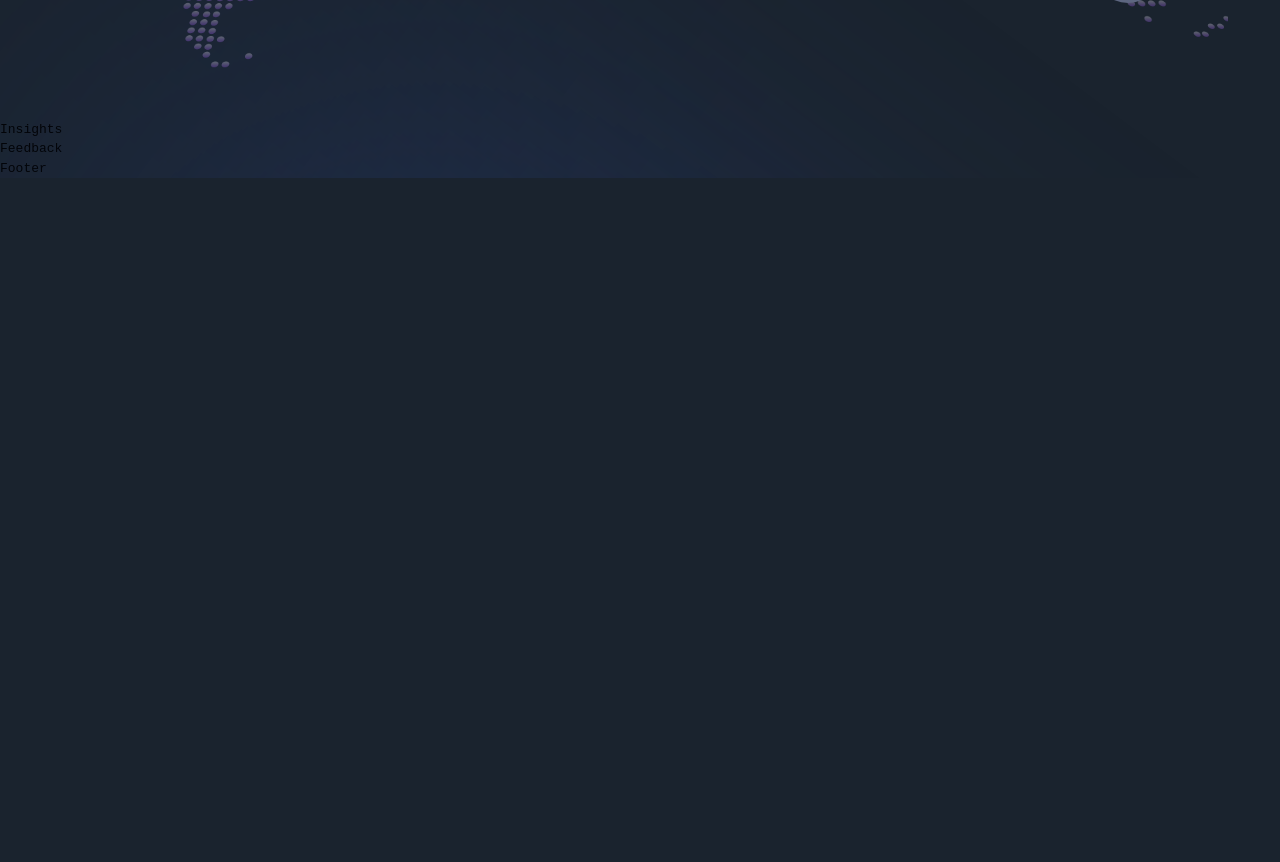
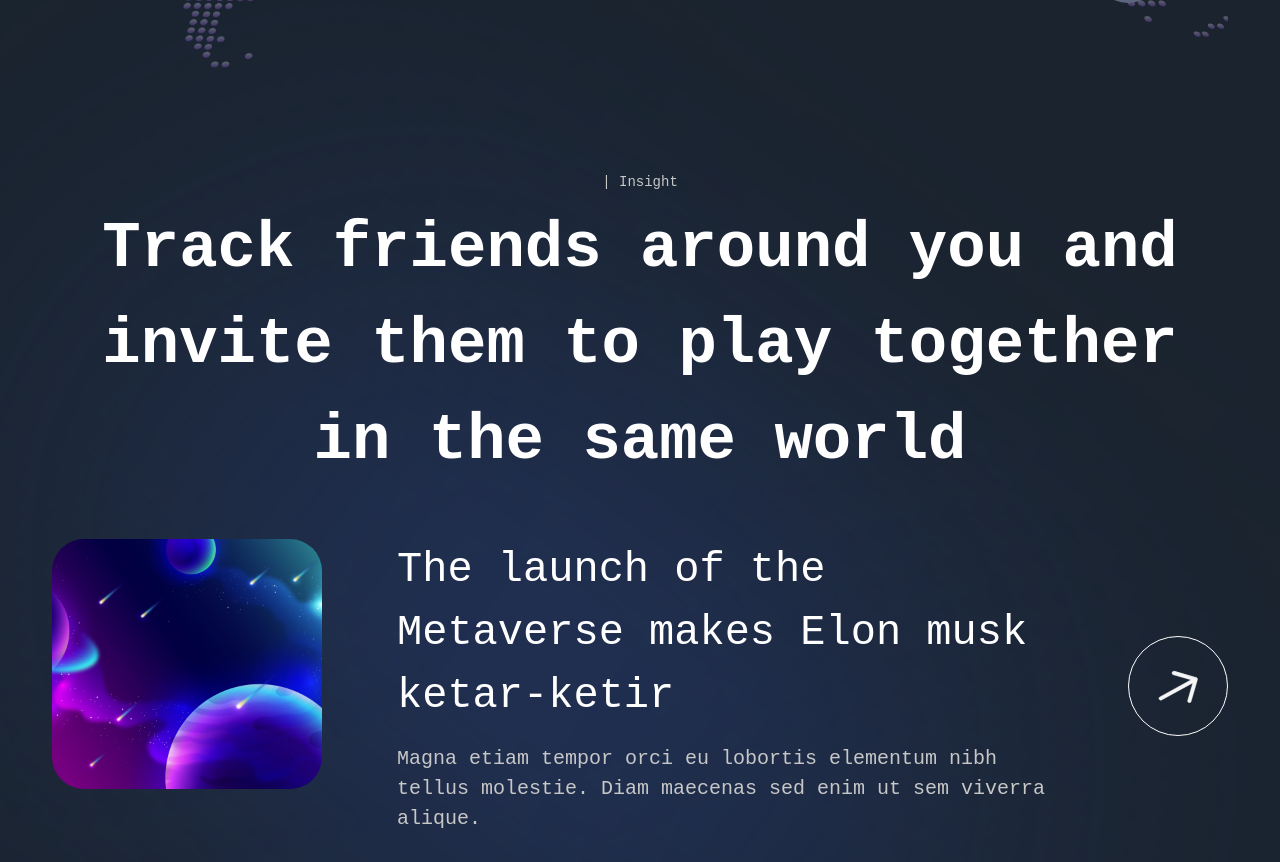
Before and after one commit to chibokaxavier/metaverse, a Next.js app: page / in a window 1280 px wide. Shown: the part 5080-5942 px from the top of the page. Before the commit the page ends 5258 px from the top, so only its background shows below. Built offline with nearby package versions, Linux system fonts and the light colour scheme.

Commit message:
insights section complete

```diff
--- /dev/null
+++ b/components/InsightCard.tsx
@@ -0,0 +1,55 @@
+" use client";
+import styles from "@/styles";
+import React, { useState } from "react";
+import {
+  fadeIn,
+  staggerContainer,
+  textVariant,
+  planetVariants,
+} from "@/utils/motion";
+import { motion, useScroll } from "framer-motion";
+import { TypingText, TitleText, StartSteps } from "@/components";
+import { newFeatures, startingFeatures } from "@/constants";
+import { NewFeature } from "@/components";
+
+interface CardProps {
+  imgUrl: string;
+  index: number;
+  title: string;
+  subtitle: string;
+}
+
+const InsightCard = ({ index, imgUrl, title, subtitle }: CardProps) => {
+  return (
+    <motion.div
+      variants={fadeIn("up", "spring", index * 0.5, 1)}
+      //@ts-ignore
+      className="flex md:flex-row flex-col gap-4"
+    >
+      <img
+        src={imgUrl}
+        alt={title}
+        className="md:w-[270px] w-full h-[250px] rounded-[32px] object-cover"
+      />
+      <div className="w-full flex justify-between items-center">
+        <div className="flex-1 md:ml-[62px] flex flex-col max-w-[650px]">
+          <h4 className="font-normal lg:text-[42px] text-[26px] text-white">
+            {title}
+          </h4>
+          <p className="mt-[16px] font-normal lg:text-[20px] text-[14px] text-secondary-white">
+            {subtitle}
+          </p>
+        </div>
+        <div className="lg:flex hidden items-center justify-center  w-[100px] h-[100px] rounded-full bg-transparent border-[1px] border-white">
+          <img
+            src="arrow.svg"
+            alt="arrow"
+            className=" size-[40px] object-contain"
+          />
+        </div>
+      </div>
+    </motion.div>
+  );
+};
+
+export default InsightCard;
--- a/components/Insights.tsx
+++ b/components/Insights.tsx
@@ -1,9 +1,41 @@
-import React from 'react'
+"use client";
+import styles from "@/styles";
+import React, { useState } from "react";
+import { fadeIn, staggerContainer } from "@/utils/motion";
+import { motion } from "framer-motion";
+import { TypingText, TitleText, StartSteps, InsightCard } from "@/components";
+import { insights } from "@/constants";
 
 const Insights = () => {
   return (
-    <div>Insights</div>
-  )
-}
+    <section className="sm:p-16 xs:p-8 px-6 py-12 relative z-10">
+      {" "}
+      <motion.div
+        //@ts-ignore
+        variants={staggerContainer}
+        className={`mx-auto flex flex-col 2xl:max-w-[1280px] w-full`}
+        initial="hidden"
+        whileInView="show"
+        viewport={{ once: false, amount: 0.25 }}
+      >
+        <TypingText title="| Insight" textStyles="text-center" />
+        <TitleText
+          title="Track friends around you and invite them to play together in the
+              same world"
+          textStyles="text-center"
+        />
+        <div className="mt-[50px] flex flex-col gap-[30px] ">
+          {insights.map((insight, index) => (
+            <InsightCard
+              key={`insight-${index}`}
+              index={index + 1}
+              {...insight}
+            />
+          ))}
+        </div>
+      </motion.div>
+    </section>
+  );
+};
 
-export default Insights
+export default Insights;
--- a/components/WhatsNew.tsx
+++ b/components/WhatsNew.tsx
@@ -10,7 +10,7 @@
 import { motion, useScroll } from "framer-motion";
 import { TypingText, TitleText, StartSteps } from "@/components";
 import { newFeatures, startingFeatures } from "@/constants";
-import NewFeature from "./NewFeature";
+import { NewFeature } from "@/components";
 
 const WhatsNew = () => {
   return (
@@ -29,7 +29,7 @@
           className={`flex-[0.75] flex-col flex justify-center`}
         >
           <TypingText title="| What is new" textStyles="" />
-          <TitleText title={<>What is new about metaverse ?</>} textStyles="" />
+          <TitleText title={<>What is new about metaverse?</>} textStyles="" />
           <div className="mt-[48px] flex flex-wrap justify-between gap-[24px] ">
             {newFeatures.map((feat, index) => (
               <NewFeature key={feat.title} {...feat} />
--- a/components/World.tsx
+++ b/components/World.tsx
@@ -46,14 +46,14 @@
           <div className="absolute top-1/2 left-[45%] w-[70px] h-[70px] p-[6px] rounded-full bg-[#5d6680]">
             <img src="/people-03.png" alt="people" className="w-full h-full" />
           </div>{" "}
-          <div className="absolute top-1/2 left-[20%] w-[196px] h-[150px] p-[6px] rounded-[24px] bg-[#5d6680]">
+          <div className="lg:absolute hidden lg:block top-1/2 left-[20%] w-[196px] h-[150px] p-[6px] rounded-[24px] bg-[#5d6680]">
             <img
               src="/world-2.png"
               alt="people"
               className="w-full h-full rounded-[24px]"
             />
           </div>{" "}
-          <div className="absolute top-1/7 right-[30%] w-[196px] h-[150px] p-[6px] rounded-[24px] bg-[#5d6680]">
+          <div className="lg:absolute hidden lg:block top-1/7 right-[30%] w-[196px] h-[150px] p-[6px] rounded-[24px] bg-[#5d6680]">
             <img
               src="/planet-01.png"
               alt="people"
```
Also changed, not shown: components/index.tsx (+4 -4 lines).
